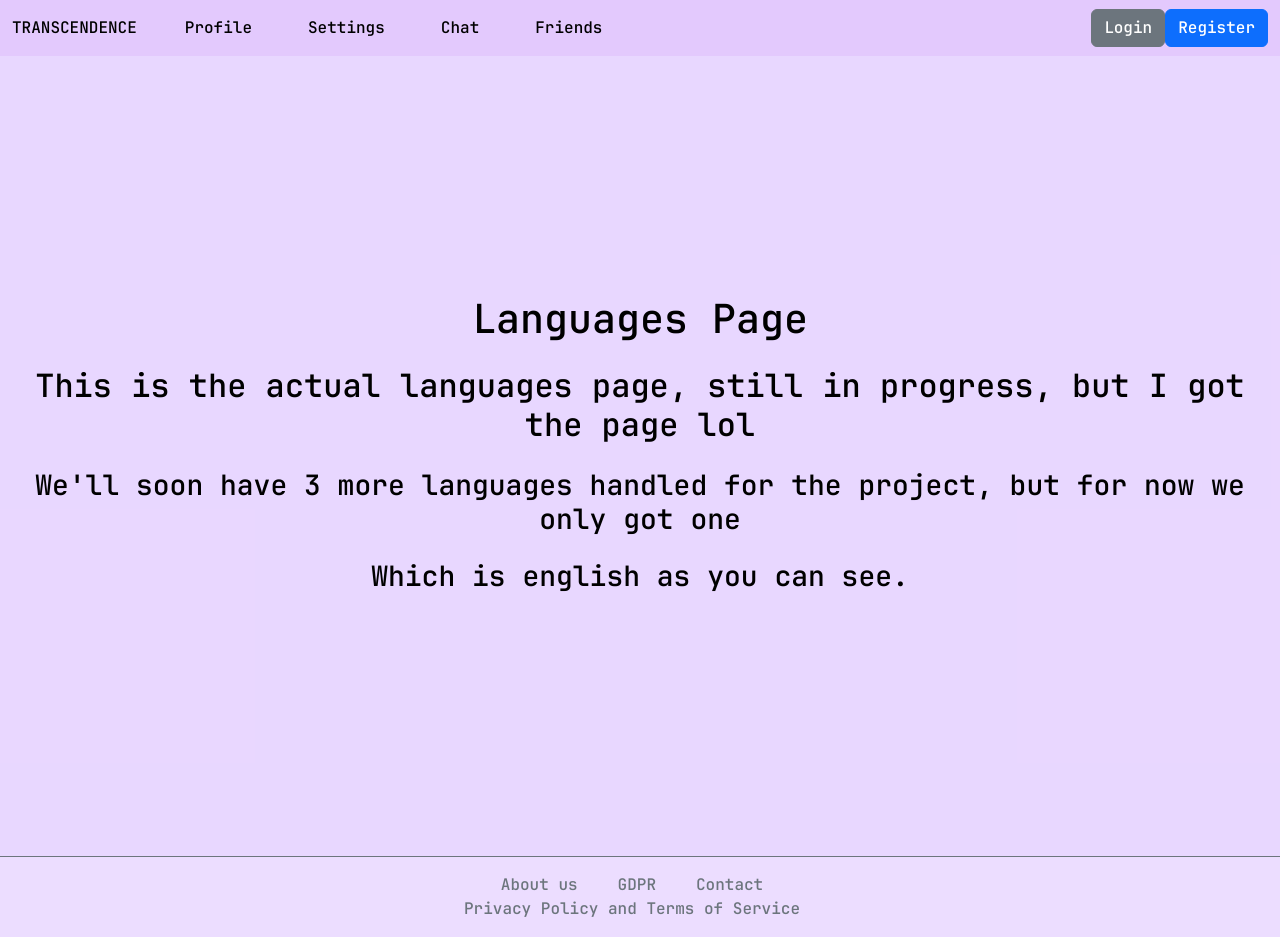
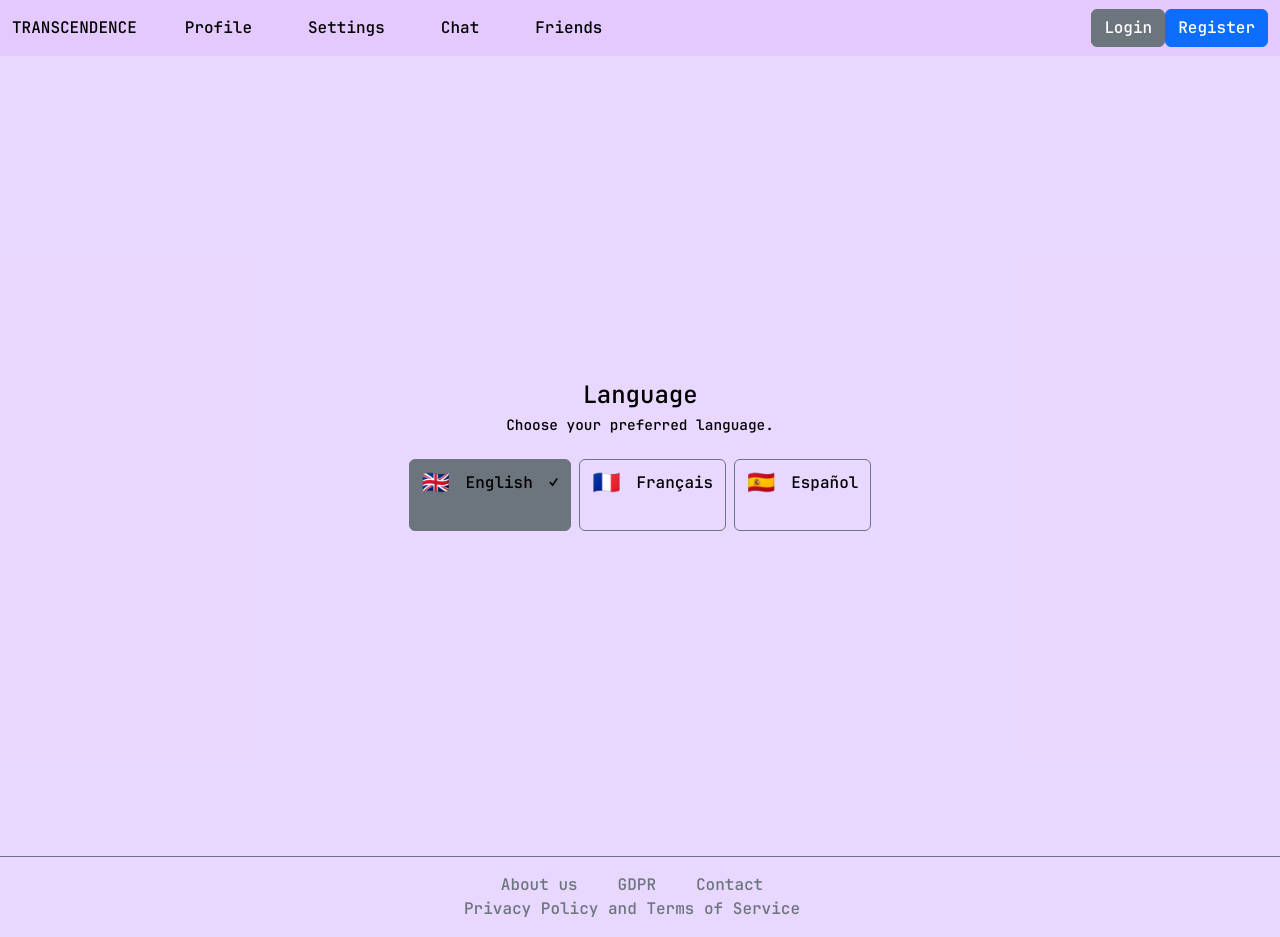
Before and after one commit to Dorina76LH/Transcendence, an Angular app in the folder frontend/: page /languages in a window 1280 px wide. Built offline with nearby package versions, Linux system fonts and the light colour scheme; no server answers.

Commit message:
Changes/login fixed - contact info of all the group members inside of the contact page language component fix profile component fix fixing register today

```diff
--- a/frontend/src/app/contact/contact.component.ts
+++ b/frontend/src/app/contact/contact.component.ts
@@ -6,9 +6,17 @@ import { Component } from "@angular/core";
 	template: `
 <body>
 	<main>
-		<div class="Content">
-			<h4>Well I think this page is made for the user to contact the people that made this project, so I mean</h4>
-			<h4>Here's my email : lpatin@student.42lehavre.fr </h4>
+		<div class="Content" style="max-width=450px;">
+			<h4>This page is for the people that have a problem, or<br>
+				that want to contact us about an issue on the website.</h4>
+			<h4>User interface issue : <br>
+				lpatin@student.42lehavre.fr </h4>
+			<h4>Contact : <br>
+				doberes@student.42lehavre.fr</h4>
+			<h4>Other : <br>
+				aeudes@student.42lehavre.fr <br>
+				llangana@student.42lehavre.fr <br>
+				jvega@student.42lehavre.fr</h4>
 		</div>
 	</main>
 </body>`,
--- a/frontend/src/app/contact/contact.css
+++ b/frontend/src/app/contact/contact.css
@@ -9,6 +9,7 @@ main.Settings {
 	flex: 1;
 	display: flex;
 	justify-content: center;
+	text-align: justify;
 	align-items: center;
 	padding: 1rem;
 }
--- a/frontend/src/app/languages/language.components.ts
+++ b/frontend/src/app/languages/language.components.ts
@@ -1,17 +1,32 @@
 import { Component } from '@angular/core';
+import { CommonModule } from '@angular/common';
 
 @Component({
 	selector: 'app-lang',
-	imports: [],
+	imports: [CommonModule],
 	template: `
 <body>
-	<main class="Languages">
-		<div class="Content">
-			<div>
-				<h1>Languages Page</h1>
-				<h2>This is the actual languages page, still in progress, but I got the page lol</h2>
-				<h3>We'll soon have 3 more languages handled for the project, but for now we only got one</h3>
-				<h3>Which is english as you can see.</h3>
+	<main>
+		<div class="p-4">
+			<h4 class="mb-1">Language</h4>
+			<p class="mb-4 allign-items-center justify-content-center" style="font-size: 0.9rem;">Choose your preferred language.</p>
+			<div class="d-flex flex-row gap-2 justify-content-center" style="max-width: 500px;">
+				<button class="btn d-flex align-items-center gap-3 border border-secondary text-start"
+					[class.btn-secondary]="selectedLang === 'en'"
+					[class.btn-outline-secondary]="selectedLang !== 'en'"
+					(click)="selectedLang = 'en'">
+					<span style="font-size: 1.4rem;">🇬🇧</span>
+					<span>English</span>
+					<span *ngIf="selectedLang === 'en'" class="ms-auto">✓</span>
+				</button>
+				<button class="btn d-flex align-items-center gap-3 border border-secondary text-start">
+					<span style="font-size: 1.4rem;">🇫🇷</span>
+					<span>Français</span>
+				</button>
+				<button class="btn d-flex align-items-center gap-3 border border-secondary text-start">
+					<span style="font-size: 1.4rem;">🇪🇸</span>
+					<span>Español</span>
+				</button>
 			</div>
 		</div>
 	</main>
@@ -19,5 +34,5 @@ import { Component } from '@angular/core';
   styleUrl: './languages.css',
 })
 export class LanguageComponent {
-
+	selectedLang = 'en';
 }
--- a/frontend/src/app/login/login.component.ts
+++ b/frontend/src/app/login/login.component.ts
@@ -10,7 +10,7 @@ import { CommonModule } from '@angular/common';
 	template: `
 <body>
 	<main class="d-flex justify-content-center align-items-center" style="min-height: calc(100vh - 56px);">
-		<div class="card border-secondary p-4" style="width: 450px;">
+		<div class="card border-secondary p-4" style="max-width:450px; width: 100%;">
 			<h2 class="text-center mb-4">Login</h2>
 			<form (ngSubmit)="login()">
 				<div class="mb-3">
--- a/frontend/src/app/profile/profile.component.ts
+++ b/frontend/src/app/profile/profile.component.ts
@@ -9,7 +9,7 @@ import { Router } from '@angular/router';
 	template: `
 <body>
 	<main class="Profile">
-		<div class="card border-secondary p-4" style="width: 450px;">
+		<div class="card border-secondary p-4" style="max-width:450px; width: 100%;">
 			<h2 class="text-center mb-4">Profile overview</h2>
 			<div class="text-center mb-4">
 				<img [src]="profile?.avatar_url || 'Zoliac.png'" class="rounded-circle border border-secondary" style="width:100px; height:100px; object-fit: cover;">
--- a/frontend/src/app/register/register.component.ts
+++ b/frontend/src/app/register/register.component.ts
@@ -1,5 +1,5 @@
 import { Component } from '@angular/core';
-import { RouterLink, Router } from '@angular/router';
+import { Router } from '@angular/router';
 import { FormsModule } from '@angular/forms';
 import { CommonModule } from '@angular/common';
 import { UserService } from '../user.service';
@@ -10,7 +10,7 @@ import { UserService } from '../user.service';
 	template: `
 <body>
 	<main class="d-flex justify-content-center align-items-center" style="min-height: calc(100vh - 56px);">
-		<div class="card border-secondary p-4" style="width: 450px;">
+		<div class="card border-secondary p-4" style="max-width:450px; width: 100%;">
 			<h2 class="text-center mb-4">Register</h2>
 			<div class="mb-3">
 				<label class="form-label">First name</label>
--- a/frontend/src/styles.css
+++ b/frontend/src/styles.css
@@ -81,6 +81,11 @@ header {
 
 
 .nav-link {
+	color: var(--text-color) !important;
+}
+
+footer {
+	background-color: var(--bg-color) !important;
 	color: var(--text-color) !important;
 }
 
```
